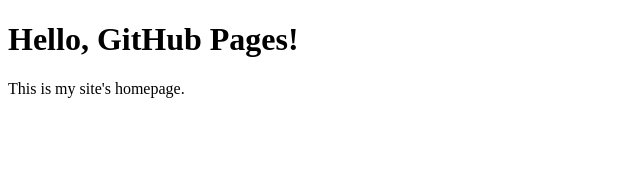
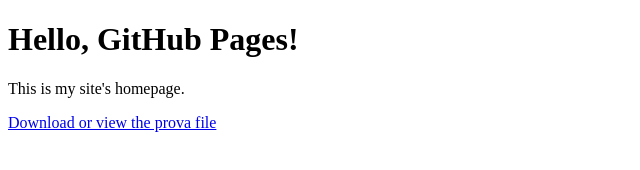
Before and after one commit to ProfVettigli/prova, a plain HTML site: page index.html in a window 1280 px wide. Shown: the whole page, without its empty margins (0-640 px from the left). Drawn offline with Linux system fonts and the light colour scheme.

Commit message:
Update index.html

```diff
--- a/index.html
+++ b/index.html
@@ -6,5 +6,6 @@
   <body>
     <h1>Hello, GitHub Pages!</h1>
     <p>This is my site's homepage.</p>
+    <a href="prova">Download or view the prova file</a>
   </body>
 </html>
```
